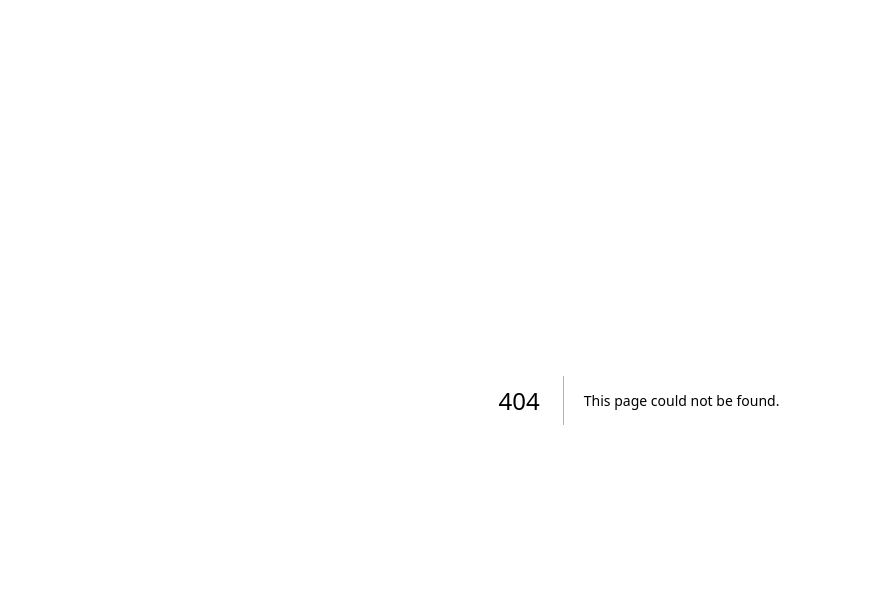
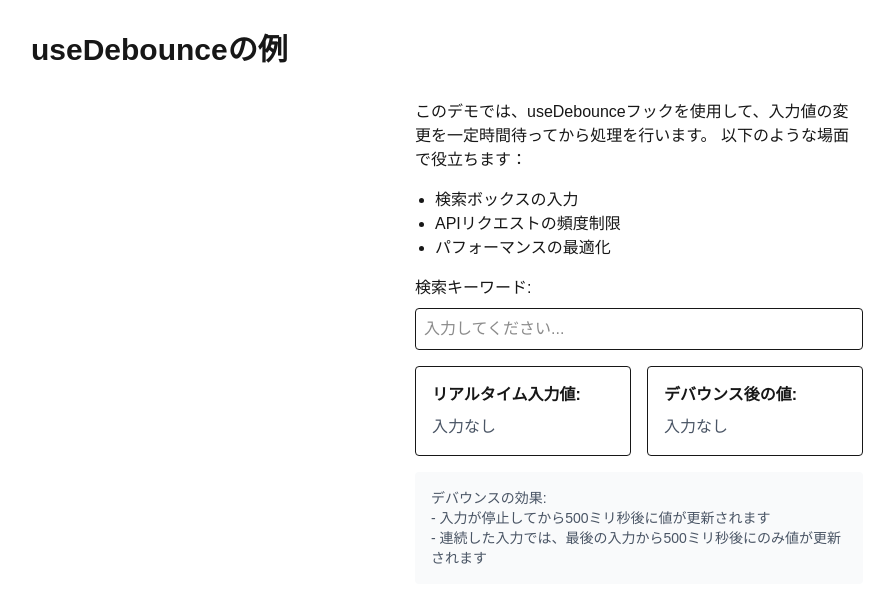
Before and after one commit to fukadashigeru/custom-hooks-practice, a Next.js app: page /debounce in a window 1280 px wide. Before the commit this address had no page. Shown: the top 602 px of the page, without its empty margins (1-895 px from the left). Built offline with nearby package versions, Linux system fonts and the light colour scheme.

Commit message:
add useDebounce

```diff
--- /dev/null
+++ b/src/app/debounce/page.tsx
@@ -0,0 +1,21 @@
+import { DebounceDemo } from '../../components/DebounceDemo';
+
+export default function DebouncePage() {
+  return (
+    <main className="min-h-screen p-8">
+      <h1 className="text-3xl font-bold mb-8">useDebounceの例</h1>
+      <div className="max-w-md mx-auto">
+        <p className="mb-4">
+          このデモでは、useDebounceフックを使用して、入力値の変更を一定時間待ってから処理を行います。
+          以下のような場面で役立ちます：
+        </p>
+        <ul className="list-disc pl-5 mb-4">
+          <li>検索ボックスの入力</li>
+          <li>APIリクエストの頻度制限</li>
+          <li>パフォーマンスの最適化</li>
+        </ul>
+        <DebounceDemo />
+      </div>
+    </main>
+  );
+}
--- a/src/app/page.tsx
+++ b/src/app/page.tsx
@@ -97,6 +97,17 @@ export default function Home() {
               Formデモを見る
             </Link>
           </div>
+
+          <div className="p-4 border rounded">
+            <h2 className="text-xl font-semibold mb-2">useDebounceの例</h2>
+            <p className="mb-4">入力値の変更を一定時間待ってから処理を行うカスタムフックの例です。</p>
+            <Link
+              href="/debounce"
+              className="inline-block px-4 py-2 bg-blue-500 text-white rounded hover:bg-blue-600"
+            >
+              Debounceデモを見る
+            </Link>
+          </div>
         </div>
       </main>
       <footer className="row-start-3 flex gap-[24px] flex-wrap items-center justify-center">
--- /dev/null
+++ b/src/components/DebounceDemo.tsx
@@ -0,0 +1,46 @@
+"use client";
+
+import { useState } from 'react';
+import { useDebounce } from '../hooks/useDebounce';
+
+export function DebounceDemo() {
+  const [inputValue, setInputValue] = useState('');
+  const debouncedValue = useDebounce(inputValue, 500);
+
+  return (
+    <div className="space-y-4">
+      <div>
+        <label className="block mb-2">検索キーワード:</label>
+        <input
+          type="text"
+          value={inputValue}
+          onChange={(e) => setInputValue(e.target.value)}
+          className="w-full p-2 border rounded"
+          placeholder="入力してください..."
+        />
+      </div>
+
+      <div className="grid grid-cols-2 gap-4">
+        <div className="p-4 border rounded">
+          <h3 className="font-semibold mb-2">リアルタイム入力値:</h3>
+          <p className="text-gray-600">{inputValue || '入力なし'}</p>
+        </div>
+
+        <div className="p-4 border rounded">
+          <h3 className="font-semibold mb-2">デバウンス後の値:</h3>
+          <p className="text-gray-600">{debouncedValue || '入力なし'}</p>
+        </div>
+      </div>
+
+      <div className="p-4 bg-gray-50 rounded">
+        <p className="text-sm text-gray-600">
+          デバウンスの効果:
+          <br />
+          - 入力が停止してから500ミリ秒後に値が更新されます
+          <br />
+          - 連続した入力では、最後の入力から500ミリ秒後にのみ値が更新されます
+        </p>
+      </div>
+    </div>
+  );
+}
--- /dev/null
+++ b/src/hooks/useDebounce.ts
@@ -0,0 +1,19 @@
+"use client";
+
+import { useState, useEffect } from 'react';
+
+export const useDebounce = <T>(value: T, delay: number): T => {
+  const [debouncedValue, setDebouncedValue] = useState<T>(value);
+
+  useEffect(() => {
+    const timer = setTimeout(() => {
+      setDebouncedValue(value);
+    }, delay);
+
+    return () => {
+      clearTimeout(timer);
+    };
+  }, [value, delay]);
+
+  return debouncedValue;
+};
```
